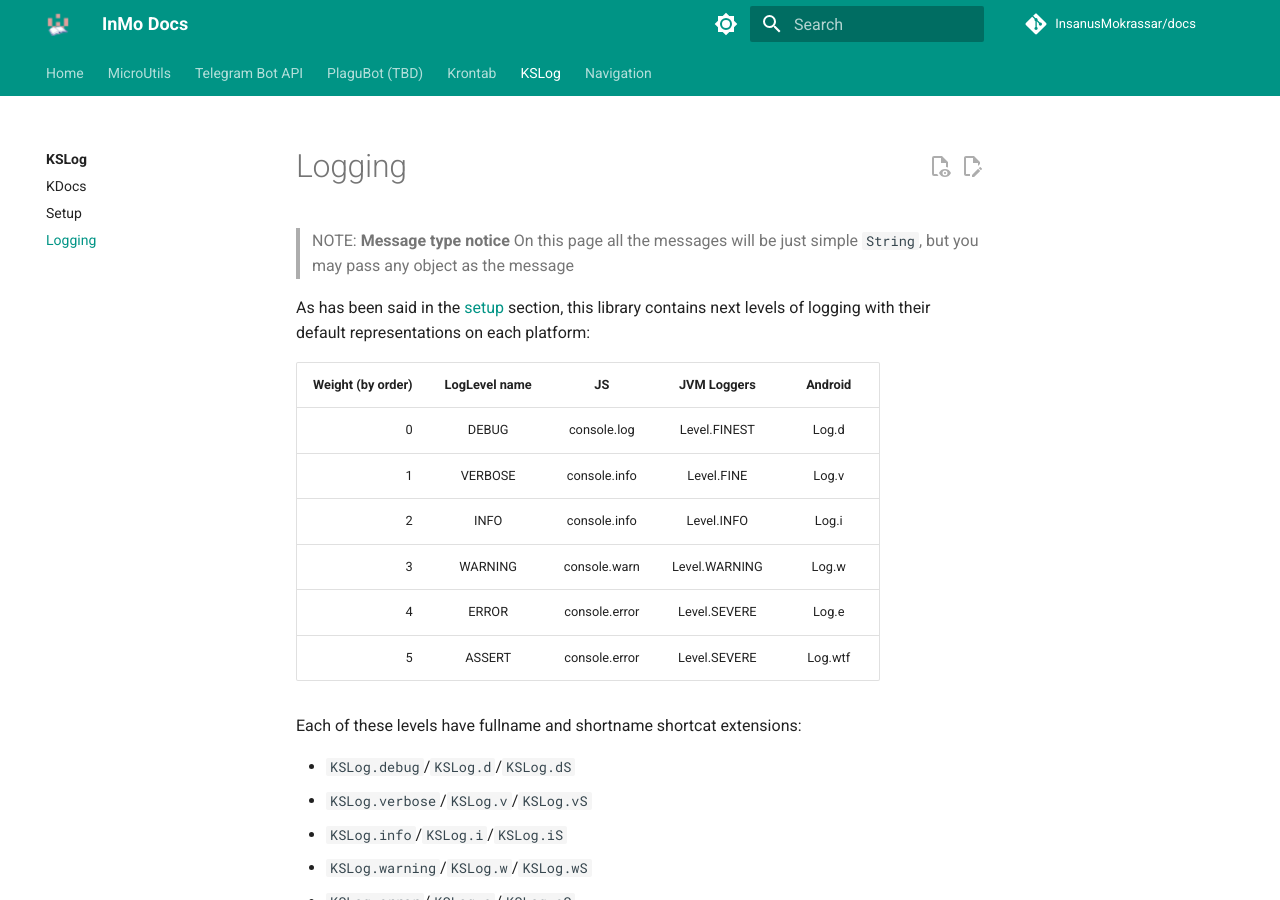
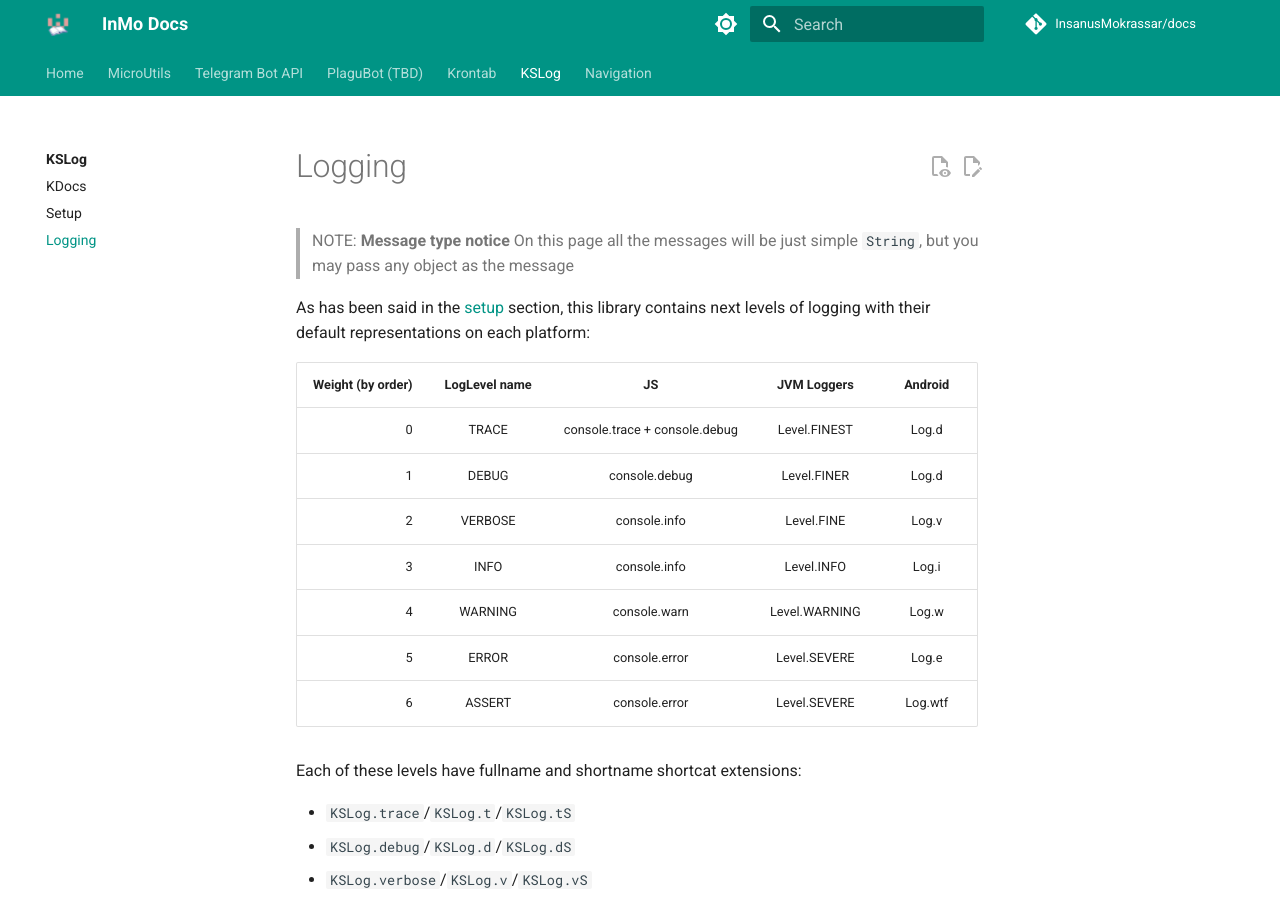
Before and after one commit to InsanusMokrassar/docs, an MkDocs documentation site: the page built from docs/kslog/logging.md, in a window 1280 px wide and 900 px high. Built offline with MkDocs 1.6.1 and Material for MkDocs 9.7.7, drawn with Linux system fonts in a browser that asks for light colours; comment, search, counter and statistics services are not loaded.

Commit message:
Update logging.md

```diff
--- a/docs/kslog/logging.md
+++ b/docs/kslog/logging.md
@@ -7,15 +7,17 @@ As has been said in the [setup](setup.md) section, this library contains next le
 
 | Weight (by order) | LogLevel name |      JS       |  JVM Loggers  | Android |
 | -: |:-------------:|:-------------:|:-------------:|:-------:|
-| 0 |     DEBUG     |  console.log  | Level.FINEST  |  Log.d  |
-| 1 |    VERBOSE    | console.info  |  Level.FINE   |  Log.v  |
-| 2 |     INFO      | console.info  |  Level.INFO   |  Log.i  |
-| 3 |    WARNING    | console.warn  | Level.WARNING |  Log.w  |
-| 4 |     ERROR     | console.error | Level.SEVERE  |  Log.e  |
-| 5 |    ASSERT     | console.error | Level.SEVERE  | Log.wtf |
+| 0 |     TRACE     |  console.trace + console.debug  | Level.FINEST  |  Log.d  |
+| 1 |     DEBUG     |  console.debug  | Level.FINER  |  Log.d  |
+| 2 |    VERBOSE    | console.info  |  Level.FINE   |  Log.v  |
+| 3 |     INFO      | console.info  |  Level.INFO   |  Log.i  |
+| 4 |    WARNING    | console.warn  | Level.WARNING |  Log.w  |
+| 5 |     ERROR     | console.error | Level.SEVERE  |  Log.e  |
+| 6 |    ASSERT     | console.error | Level.SEVERE  | Log.wtf |
 
 Each of these levels have fullname and shortname shortcat extensions:
 
+* `KSLog.trace`/`KSLog.t`/`KSLog.tS`
 * `KSLog.debug`/`KSLog.d`/`KSLog.dS`
 * `KSLog.verbose`/`KSLog.v`/`KSLog.vS`
 * `KSLog.info`/`KSLog.i`/`KSLog.iS`
```
